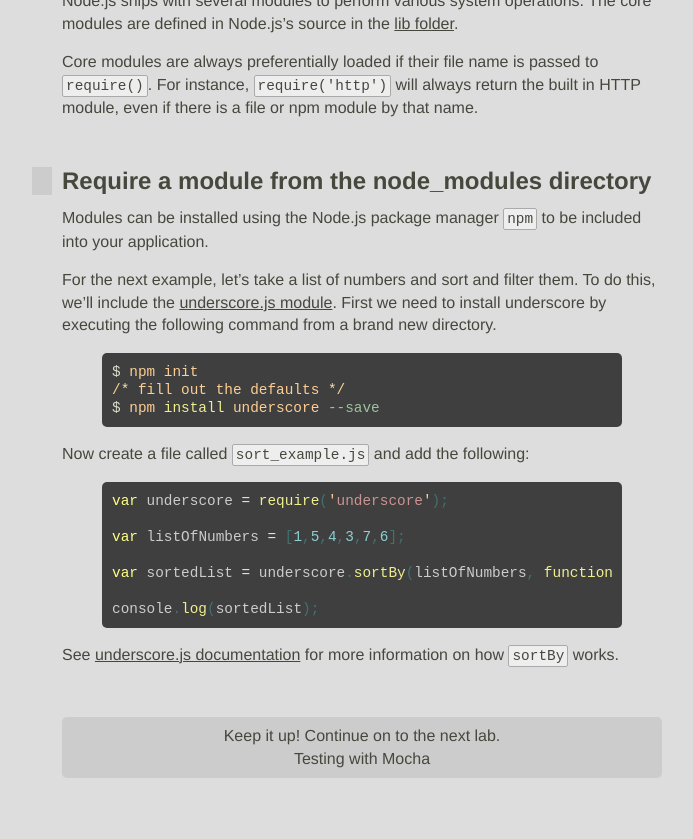
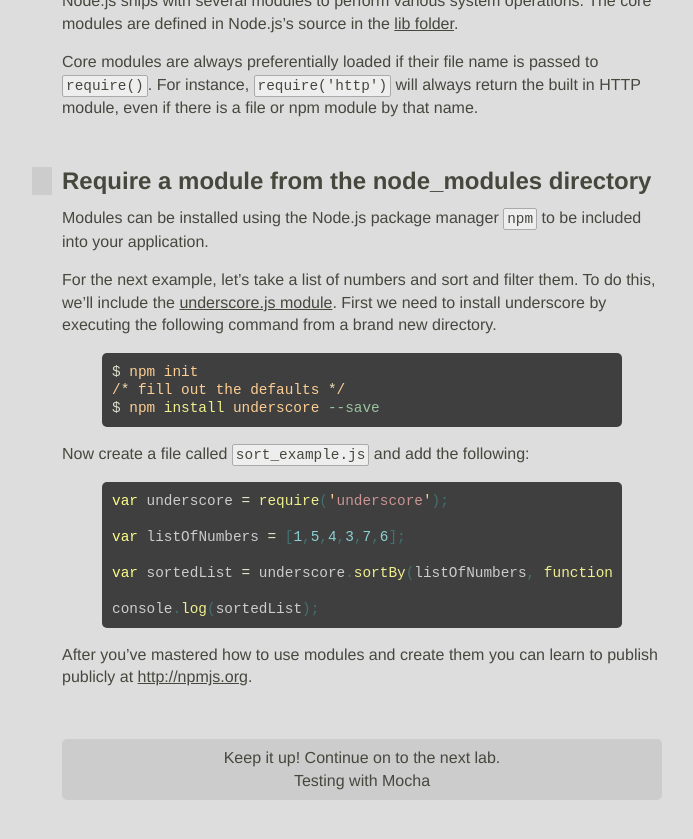
Before and after one commit to JavaScriptKC/workshop, a Jekyll site: the page built from _posts/2012-11-6-npm.md, in a window 1280 px wide and 900 px high, scrolled down 2678 px. Shown: the top 839 px of the window, without its empty margins (278-971 px from the left). Built offline with Jekyll 4.4.1, drawn with Linux system fonts in a browser that asks for light colours; nearby versions of some CDN libraries; some web fonts are replaced; comment, search, counter and statistics services are not loaded.

Commit message:
Added link to npm js to learn about publishing

```diff
--- a/_posts/2012-11-6-npm.md
+++ b/_posts/2012-11-6-npm.md
@@ -134,4 +134,4 @@ var sortedList = underscore.sortBy(listOfNumbers, function (n) { return n; });
 console.log(sortedList);
 {% endhighlight %}
 
-See [underscore.js documentation](http://underscorejs.org/#sortBy) for more information on how `sortBy` works.
+After you've mastered how to use modules and create them you can learn to publish publicly at [http://npmjs.org](at the npm website).
```
